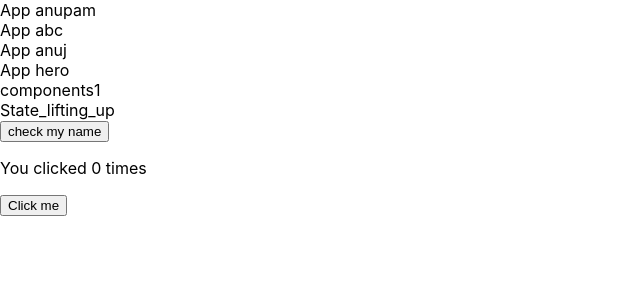
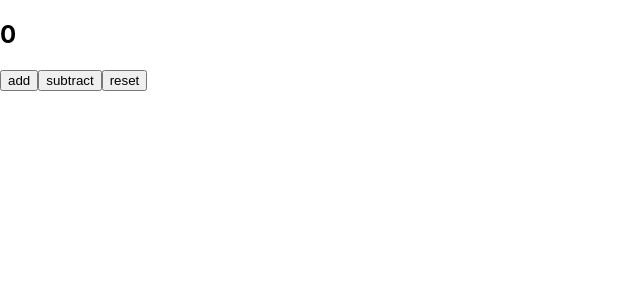
Before and after one commit to Anupam0173/My-react-complete-code, a React (Create React App) app: page / in a window 1280 px wide. Shown: the top 300 px of the page, without its empty margins (0-640 px from the left). Built offline with nearby package versions, Linux system fonts and the light colour scheme.

Commit message:
useReducer hook implementation

```diff
--- a/src/App.js
+++ b/src/App.js
@@ -1,9 +1,38 @@
-import React from 'react'
+import React, { useReducer } from "react";
 
-function App(props) {
+// Defining the initial state and the reducer
+const initialState = 0;
+const reducer = (state, action) => {
+  console.log("-------Action.log------------", action.state);
+  switch (action) {
+    case "add":
+      return state + 1;
+    case "subtract":
+      return state - 1;
+    case "reset":
+      return 0;
+    default:
+      throw new Error("Unexpected action");
+  }
+};
+
+const App = () => {
+  // Initialising useReducer hook
+  const [count, dispatch] = useReducer(reducer, initialState);
   return (
-    <div>App {props.name}</div>
-  )
-}
+    <div>
+      <h2>{count}</h2>
+      <button onClick={() => dispatch("add")}>
+        add
+      </button>
+      <button onClick={() => dispatch("subtract")}>
+        subtract
+      </button>
+      <button onClick={() => dispatch("reset")}>
+        reset
+      </button>
+    </div>
+  );
+};
 
-export default App
+export default App;
--- a/src/components/Button.js
+++ /dev/null
@@ -1,15 +0,0 @@
-import React, { useState } from 'react';
-function Example()
-{// Declare a new state variable, which we'll call "count"
-	const [count, setCount] = useState(0);
-	return (
-			<div>
-					<p>You clicked {count} times</p>
-					<button onClick={() => setCount(count + 1)}>
-					Click me
-					</button>
-			</div>
-	);
-}
-
-export default Example;
--- a/src/components/Components1.js
+++ /dev/null
@@ -1,18 +0,0 @@
-import React from 'react'
-import State_lifting_up from './State_lifting_up'
-function Compon1() {
-
-
-  function agh(name)
-  {
-    alert(name)
-  }
-  return (
-    <>
-      <div>components1</div>
-      <State_lifting_up f1={agh} />
-    </>
-  )
-}
-
-export default Compon1;
--- a/src/components/State_lifting_up.js
+++ /dev/null
@@ -1,11 +0,0 @@
-import React from 'react'
-
-export default function State_lifting_up(props) {
-  const name = "anupam"
-  return (
-    <>
-        <div >State_lifting_up</div>
-        <button onClick={()=>props.f1(name)}>check my name</button>
-    </>
-  )
-}
--- a/src/index.js
+++ b/src/index.js
@@ -3,17 +3,10 @@ import ReactDOM from 'react-dom/client';
 import './index.css';
 import App from './App';
 import reportWebVitals from './reportWebVitals';
-import Compon1 from './components/Components1'
-import Example from './components/Button'
 const root = ReactDOM.createRoot(document.getElementById('root'));
 root.render(
   <React.StrictMode>
-    <App name="anupam" />
-    <App name="abc" />
-    <App name="anuj" />
-    <App name="hero" />
-    <Compon1 />
-    <Example />
+    <App />
   </React.StrictMode>
 );
 
```
